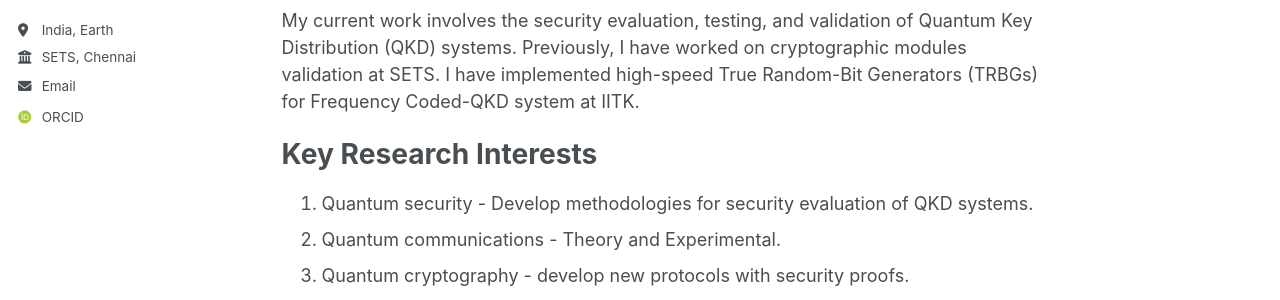
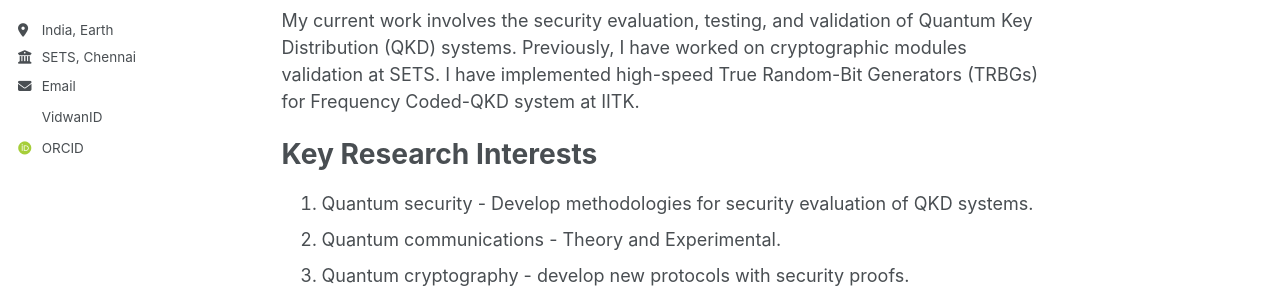
Before and after one commit to tripathipavan/tripathipavan.github.io, a Jekyll site: the page built from _pages/about.md, in a window 1280 px wide. Shown: the part 364-664 px from the top of the page. Built offline with Jekyll 4.4.1, drawn with Linux system fonts in a browser that asks for light colours; some web fonts are replaced; a script that is not in the unit is left out.

Commit message:
included vidwanid

```diff
--- a/_includes/author-profile.html
+++ b/_includes/author-profile.html
@@ -38,8 +38,8 @@
       {% endif %}
 
       <!-- Font Awesome and Academicons icons / Academic websites -->
-      {% if author.academia %}
-        <li><a href="{{ author.academia }}"><i class="ai ai-academia ai-fw icon-pad-right" aria-hidden="true"></i>Academia</a></li>
+      {% if author.vidwan %}
+        <li><a href="{{ author.vidwan }}"><i class="ai ai-vidwan ai-fw icon-pad-right" aria-hidden="true"></i>VidwanID</a></li>
       {% endif %}
       {% if author.arxiv %}
         <li><a href="{{ author.arxiv }}"><i class="ai ai-arxiv ai-fw icon-pad-right"></i>arXiv</a></li>
```
